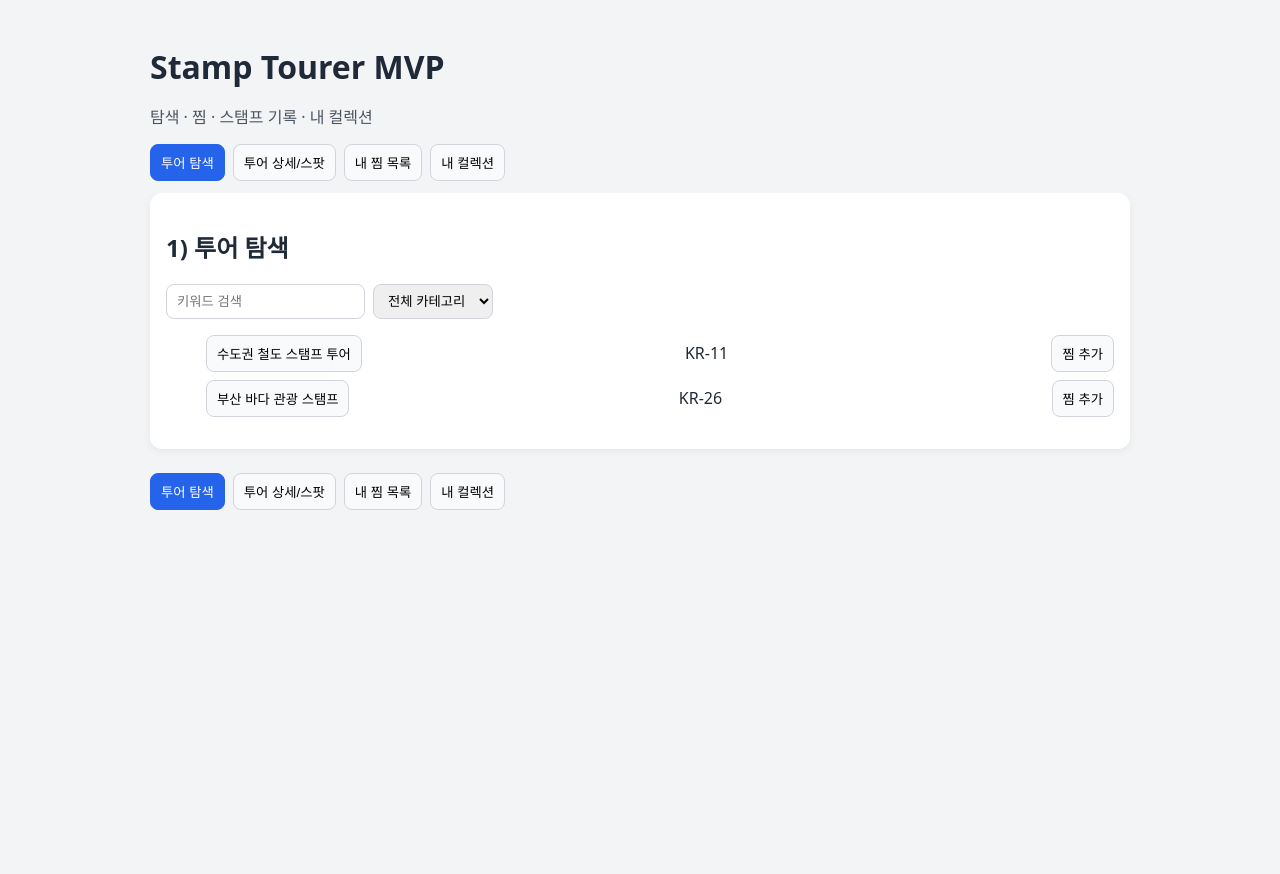
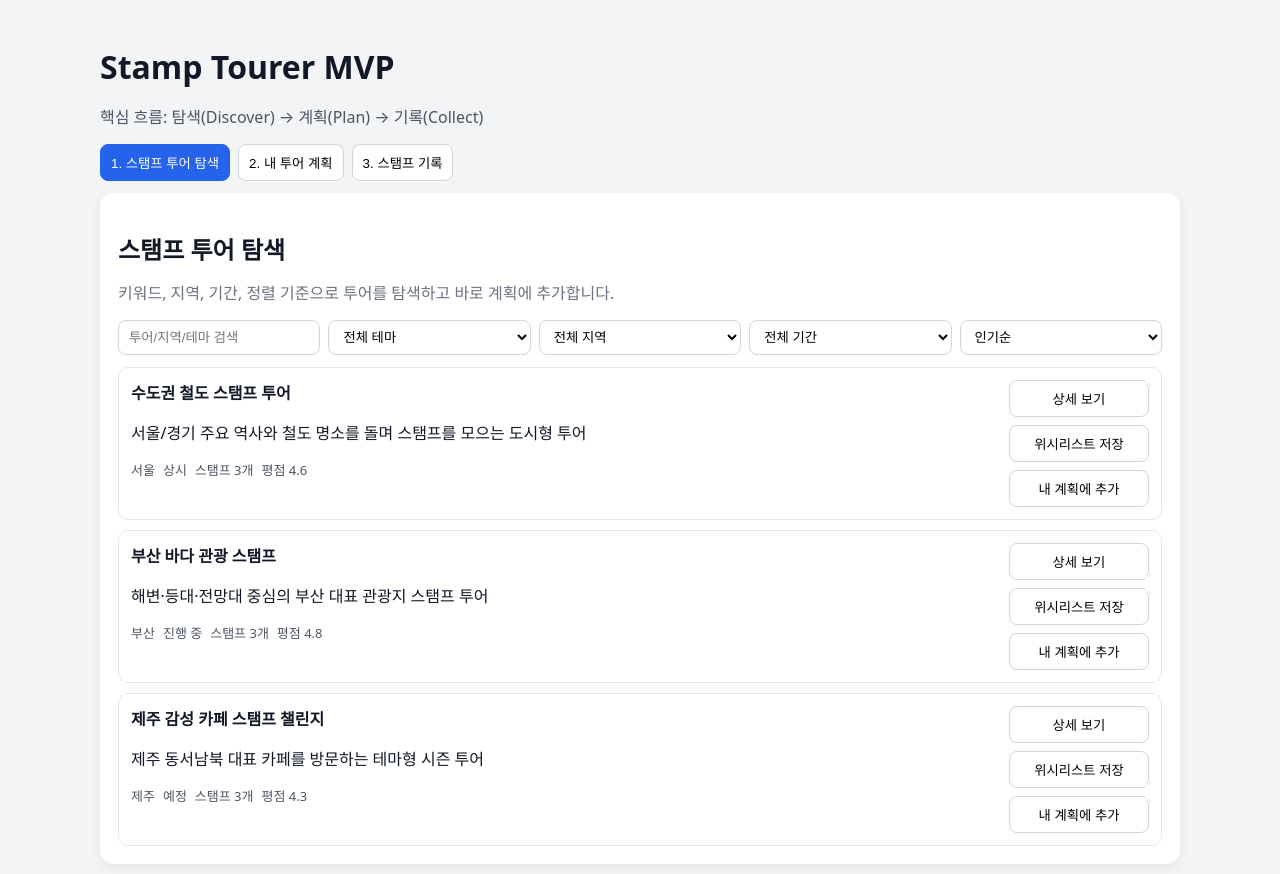
Before and after one commit to inmengwi/stamp_tourer, a React (Vite) app in the folder frontend/: page / in a window 1280 px wide. Shown: the top 874 px of the page. Before the commit the page ends 800 px from the top, so only its background shows below. Built offline with nearby package versions, Linux system fonts and the light colour scheme.

Commit message:
feat: MVP 핵심 3개 기능 페이지 재구성

```diff
--- a/frontend/src/App.jsx
+++ b/frontend/src/App.jsx
@@ -1,187 +1,323 @@
 import { useMemo, useState } from 'react';
-import { DEMO_USER, TOURS } from './data';
+import {
+  CATEGORY_OPTIONS,
+  DEMO_USER,
+  PERIOD_OPTIONS,
+  REGION_OPTIONS,
+  SORT_OPTIONS,
+  TOURS,
+  VERIFICATION_OPTIONS,
+} from './data';
 
-const categoryOptions = [
-  { value: '', label: '전체 카테고리' },
-  { value: 'railway', label: '철도' },
-  { value: 'sightseeing', label: '관광' },
-  { value: 'festival', label: '축제' },
-  { value: 'local', label: '지역' },
-  { value: 'theme', label: '테마' },
+const pages = [
+  { key: 'discover', label: '1. 스탬프 투어 탐색' },
+  { key: 'plan', label: '2. 내 투어 계획' },
+  { key: 'collect', label: '3. 스탬프 기록' },
 ];
 
-const pages = [
-  { key: 'explore', label: '투어 탐색' },
-  { key: 'detail', label: '투어 상세/스팟' },
-  { key: 'wishlist', label: '내 찜 목록' },
-  { key: 'collection', label: '내 컬렉션' },
-];
+const prettyPeriod = {
+  active: '진행 중',
+  always: '상시',
+  upcoming: '예정',
+};
 
 export function App() {
-  const [currentPage, setCurrentPage] = useState('explore');
+  const [currentPage, setCurrentPage] = useState('discover');
   const [keyword, setKeyword] = useState('');
   const [category, setCategory] = useState('');
-  const [selectedTourId, setSelectedTourId] = useState(TOURS[0].id);
+  const [region, setRegion] = useState('');
+  const [period, setPeriod] = useState('');
+  const [sortBy, setSortBy] = useState('popular');
+
   const [wishlist, setWishlist] = useState([]);
+  const [activePlans, setActivePlans] = useState([]);
+  const [completedPlans, setCompletedPlans] = useState([]);
+  const [planDates, setPlanDates] = useState({});
+  const [selectedTourId, setSelectedTourId] = useState(TOURS[0]?.id);
+
   const [records, setRecords] = useState([]);
-  const [memoBySpot, setMemoBySpot] = useState({});
+  const [recordType, setRecordType] = useState('qr');
+  const [recordMemo, setRecordMemo] = useState('');
+  const [selectedSpotId, setSelectedSpotId] = useState(TOURS[0]?.spots[0]?.id);
+
+  const allSpots = TOURS.flatMap((tour) => tour.spots.map((spot) => ({ ...spot, tourId: tour.id, tourTitle: tour.title })));
 
   const filteredTours = useMemo(() => {
-    return TOURS.filter((tour) => {
-      const keywordMatched =
-        keyword.trim() === '' ||
-        tour.title.toLowerCase().includes(keyword.toLowerCase()) ||
-        tour.description.toLowerCase().includes(keyword.toLowerCase());
+    const base = TOURS.filter((tour) => {
+      const target = `${tour.title} ${tour.description} ${tour.regionCode}`.toLowerCase();
+      const keywordMatched = keyword.trim() === '' || target.includes(keyword.toLowerCase());
       const categoryMatched = category === '' || category === tour.category;
-      return keywordMatched && categoryMatched;
+      const regionMatched = region === '' || region === tour.regionCode;
+      const periodMatched = period === '' || period === tour.period;
+      return keywordMatched && categoryMatched && regionMatched && periodMatched;
     });
-  }, [keyword, category]);
 
-  const selectedTour = TOURS.find((tour) => tour.id === selectedTourId) ?? filteredTours[0];
+    return [...base].sort((a, b) => {
+      if (sortBy === 'review') return b.reviewScore - a.reviewScore;
+      if (sortBy === 'latest') return b.id.localeCompare(a.id);
+      return b.participants - a.participants;
+    });
+  }, [keyword, category, region, period, sortBy]);
+
+  const selectedTour = TOURS.find((tour) => tour.id === selectedTourId) ?? filteredTours[0] ?? TOURS[0];
 
   const toggleWishlist = (tourId) => {
     setWishlist((prev) => (prev.includes(tourId) ? prev.filter((id) => id !== tourId) : [...prev, tourId]));
   };
 
-  const createRecord = (spotId) => {
-    const duplicate = records.some((record) => record.userId === DEMO_USER && record.stampSpotId === spotId);
-    if (duplicate) {
-      alert('이미 기록된 스탬프입니다.');
+  const startPlan = (tourId) => {
+    setActivePlans((prev) => (prev.includes(tourId) ? prev : [...prev, tourId]));
+    setCompletedPlans((prev) => prev.filter((id) => id !== tourId));
+  };
+
+  const completePlan = (tourId) => {
+    setCompletedPlans((prev) => (prev.includes(tourId) ? prev : [...prev, tourId]));
+    setActivePlans((prev) => prev.filter((id) => id !== tourId));
+  };
+
+  const saveStampRecord = () => {
+    if (!selectedSpotId) {
+      alert('기록할 스탬프를 선택해주세요.');
+      return;
+    }
+
+    const alreadySaved = records.some((record) => record.spotId === selectedSpotId);
+    if (alreadySaved) {
+      alert('이미 기록한 스탬프입니다.');
       return;
     }
 
     setRecords((prev) => [
-      ...prev,
       {
         id: crypto.randomUUID(),
         userId: DEMO_USER,
-        stampSpotId: spotId,
+        spotId: selectedSpotId,
+        method: recordType,
+        memo: recordMemo.trim(),
         acquiredAt: new Date().toISOString(),
-        memo: memoBySpot[spotId] || '',
       },
+      ...prev,
     ]);
+
+    setRecordMemo('');
   };
 
-  const wishlistTours = TOURS.filter((tour) => wishlist.includes(tour.id));
+  const recordsWithMeta = records.map((record) => {
+    const spot = allSpots.find((candidate) => candidate.id === record.spotId);
+    return {
+      ...record,
+      spotName: spot?.name ?? '알 수 없는 스팟',
+      tourTitle: spot?.tourTitle ?? '알 수 없는 투어',
+    };
+  });
 
-  const openTourDetail = (tourId) => {
-    setSelectedTourId(tourId);
-    setCurrentPage('detail');
-  };
+  const completedToursCount = completedPlans.length;
+  const favoriteRecords = recordsWithMeta.filter((record) => record.memo.includes('⭐'));
 
-  const renderContent = () => {
-    if (currentPage === 'explore') {
-      return (
+  const renderDiscoverPage = () => (
     <section className="card">
-          <h2>1) 투어 탐색</h2>
-          <div className="controls">
-            <input
-              placeholder="키워드 검색"
-              value={keyword}
-              onChange={(event) => setKeyword(event.target.value)}
-            />
+      <h2>스탬프 투어 탐색</h2>
+      <p className="helper">키워드, 지역, 기간, 정렬 기준으로 투어를 탐색하고 바로 계획에 추가합니다.</p>
+
+      <div className="controls grid-5">
+        <input placeholder="투어/지역/테마 검색" value={keyword} onChange={(event) => setKeyword(event.target.value)} />
         <select value={category} onChange={(event) => setCategory(event.target.value)}>
-              {categoryOptions.map((option) => (
+          {CATEGORY_OPTIONS.map((option) => (
+            <option key={option.value} value={option.value}>
+              {option.label}
+            </option>
+          ))}
+        </select>
+        <select value={region} onChange={(event) => setRegion(event.target.value)}>
+          {REGION_OPTIONS.map((option) => (
+            <option key={option.value} value={option.value}>
+              {option.label}
+            </option>
+          ))}
+        </select>
+        <select value={period} onChange={(event) => setPeriod(event.target.value)}>
+          {PERIOD_OPTIONS.map((option) => (
+            <option key={option.value} value={option.value}>
+              {option.label}
+            </option>
+          ))}
+        </select>
+        <select value={sortBy} onChange={(event) => setSortBy(event.target.value)}>
+          {SORT_OPTIONS.map((option) => (
             <option key={option.value} value={option.value}>
               {option.label}
             </option>
           ))}
         </select>
       </div>
-          <ul>
+
+      <ul className="list">
         {filteredTours.map((tour) => (
-              <li key={tour.id} className="tour-item">
-                <button onClick={() => openTourDetail(tour.id)}>{tour.title}</button>
+          <li key={tour.id} className="tour-card">
+            <div>
+              <strong>{tour.title}</strong>
+              <p>{tour.description}</p>
+              <div className="meta">
                 <span>{tour.regionCode}</span>
-                <button onClick={() => toggleWishlist(tour.id)}>
-                  {wishlist.includes(tour.id) ? '찜 해제' : '찜 추가'}
-                </button>
-              </li>
-            ))}
-            {filteredTours.length === 0 && <li>검색 결과가 없습니다.</li>}
-          </ul>
-        </section>
-      );
-    }
-
-    if (currentPage === 'detail') {
-      return (
-        <section className="card">
-          <h2>2) 투어 상세 / 스팟</h2>
-          {!selectedTour && <p>선택된 투어가 없습니다. 투어 탐색에서 먼저 선택해 주세요.</p>}
-          {selectedTour && (
-            <>
-              <h3>{selectedTour.title}</h3>
-              <p>{selectedTour.description}</p>
-              <ul>
-                {selectedTour.spots.map((spot) => (
-                  <li key={spot.id} className="spot-item">
-                    <div>
-                      <strong>{spot.name}</strong>
-                      <p>{spot.address}</p>
+                <span>{prettyPeriod[tour.period]}</span>
+                <span>스탬프 {tour.spots.length}개</span>
+                <span>평점 {tour.reviewScore}</span>
               </div>
-                    <div className="spot-actions">
-                      <input
-                        placeholder="메모"
-                        value={memoBySpot[spot.id] || ''}
-                        onChange={(event) =>
-                          setMemoBySpot((prev) => ({
-                            ...prev,
-                            [spot.id]: event.target.value,
-                          }))
-                        }
-                      />
-                      <button onClick={() => createRecord(spot.id)}>스탬프 기록</button>
+            </div>
+            <div className="stack-actions">
+              <button onClick={() => setSelectedTourId(tour.id)}>상세 보기</button>
+              <button onClick={() => toggleWishlist(tour.id)}>{wishlist.includes(tour.id) ? '위시리스트 해제' : '위시리스트 저장'}</button>
+              <button onClick={() => startPlan(tour.id)}>내 계획에 추가</button>
             </div>
           </li>
         ))}
       </ul>
-            </>
+      {filteredTours.length === 0 && <p>조건에 맞는 투어가 없습니다.</p>}
+    </section>
+  );
+
+  const renderPlanPage = () => {
+    const wishlistTours = TOURS.filter((tour) => wishlist.includes(tour.id));
+    const activeTours = TOURS.filter((tour) => activePlans.includes(tour.id));
+    const doneTours = TOURS.filter((tour) => completedPlans.includes(tour.id));
+
+    return (
+      <section className="card">
+        <h2>내 투어 계획</h2>
+        <p className="helper">위시리스트/참여 등록/일정/진행률을 한 곳에서 관리합니다.</p>
+
+        <div className="plan-summary">
+          <article>
+            <h3>위시리스트</h3>
+            <p>{wishlistTours.length}개</p>
+          </article>
+          <article>
+            <h3>진행 중 투어</h3>
+            <p>{activeTours.length}개</p>
+          </article>
+          <article>
+            <h3>완료 투어</h3>
+            <p>{doneTours.length}개</p>
+          </article>
+        </div>
+
+        <h3>진행 중 체크리스트</h3>
+        <ul className="list">
+          {activeTours.map((tour) => {
+            const acquiredCount = recordsWithMeta.filter((record) => record.tourTitle === tour.title).length;
+            const progress = Math.round((acquiredCount / tour.spots.length) * 100);
+            return (
+              <li key={tour.id} className="tour-card">
+                <div>
+                  <strong>{tour.title}</strong>
+                  <p>예상 {tour.estimatedHours}시간 · 예상 비용 {tour.estimatedCost}</p>
+                  <label>
+                    투어 예정일
+                    <input
+                      type="date"
+                      value={planDates[tour.id] || ''}
+                      onChange={(event) => setPlanDates((prev) => ({ ...prev, [tour.id]: event.target.value }))}
+                    />
+                  </label>
+                  <div className="progress-wrap">
+                    <progress value={acquiredCount} max={tour.spots.length} />
+                    <span>
+                      {acquiredCount}/{tour.spots.length} ({progress}%)
+                    </span>
+                  </div>
+                </div>
+                <div className="stack-actions">
+                  <button onClick={() => completePlan(tour.id)}>완료 처리</button>
+                  <button onClick={() => setSelectedTourId(tour.id)}>상세 보기</button>
+                </div>
+              </li>
+            );
+          })}
+        </ul>
+        {activeTours.length === 0 && <p>진행 중인 투어가 없습니다. 탐색 페이지에서 계획에 추가해보세요.</p>}
+
+        <h3>선택 투어 상세</h3>
+        {selectedTour && (
+          <article className="detail-box">
+            <strong>{selectedTour.title}</strong>
+            <p>{selectedTour.description}</p>
+            <p>
+              완주 조건: {selectedTour.spots.length}개 스팟 방문 · 보상: {selectedTour.reward}
+            </p>
+            <ul>
+              {selectedTour.spots.map((spot) => (
+                <li key={spot.id}>
+                  {spot.name} ({spot.openHours}) - {spot.address}
+                </li>
+              ))}
+            </ul>
+          </article>
         )}
       </section>
     );
-    }
+  };
 
-    if (currentPage === 'wishlist') {
-      return (
+  const renderCollectPage = () => (
     <section className="card">
-          <h2>3) 내 찜 목록</h2>
-          <ul>
-            {wishlistTours.map((tour) => (
-              <li key={tour.id} className="tour-item">
-                <button onClick={() => openTourDetail(tour.id)}>{tour.title}</button>
-                <span>{tour.regionCode}</span>
-                <button onClick={() => toggleWishlist(tour.id)}>찜 해제</button>
+      <h2>스탬프 기록</h2>
+      <p className="helper">QR/GPS/사진/수동 방식으로 스탬프를 인증하고 컬렉션을 관리합니다.</p>
+
+      <div className="controls grid-3">
+        <select value={selectedSpotId} onChange={(event) => setSelectedSpotId(event.target.value)}>
+          {allSpots.map((spot) => (
+            <option key={spot.id} value={spot.id}>
+              {spot.tourTitle} · {spot.name}
+            </option>
+          ))}
+        </select>
+        <select value={recordType} onChange={(event) => setRecordType(event.target.value)}>
+          {VERIFICATION_OPTIONS.map((option) => (
+            <option key={option.value} value={option.value}>
+              {option.label}
+            </option>
+          ))}
+        </select>
+        <input placeholder="메모 (⭐ 입력 시 즐겨찾기)" value={recordMemo} onChange={(event) => setRecordMemo(event.target.value)} />
+      </div>
+      <button onClick={saveStampRecord}>스탬프 기록 저장</button>
+
+      <div className="plan-summary stats">
+        <article>
+          <h3>총 스탬프 수</h3>
+          <p>{recordsWithMeta.length}</p>
+        </article>
+        <article>
+          <h3>완주 투어 수</h3>
+          <p>{completedToursCount}</p>
+        </article>
+        <article>
+          <h3>즐겨찾기 스탬프</h3>
+          <p>{favoriteRecords.length}</p>
+        </article>
+      </div>
+
+      <h3>획득 타임라인</h3>
+      <ul className="list">
+        {recordsWithMeta.map((record) => (
+          <li key={record.id} className="timeline-item">
+            <strong>{record.spotName}</strong>
+            <span>{record.tourTitle}</span>
+            <span>{new Date(record.acquiredAt).toLocaleString()}</span>
+            <span>{record.method}</span>
+            <span>{record.memo || '메모 없음'}</span>
           </li>
         ))}
-            {wishlistTours.length === 0 && <li>아직 찜한 투어가 없습니다.</li>}
       </ul>
+      {recordsWithMeta.length === 0 && <p>아직 기록된 스탬프가 없습니다.</p>}
     </section>
   );
-    }
-
-    return (
-      <section className="card">
-        <h2>4) 내 컬렉션</h2>
-        <p>총 스탬프 수: {records.length}</p>
-        <ul>
-          {records.map((record) => (
-            <li key={record.id}>
-              {record.stampSpotId} / {new Date(record.acquiredAt).toLocaleString()} / {record.memo || '메모 없음'}
-            </li>
-          ))}
-          {records.length === 0 && <li>아직 획득한 스탬프가 없습니다.</li>}
-        </ul>
-      </section>
-    );
-  };
 
   return (
     <main className="page">
       <header className="top-nav">
         <h1>Stamp Tourer MVP</h1>
-        <p className="subtitle">탐색 · 찜 · 스탬프 기록 · 내 컬렉션</p>
-        <nav className="tabs" aria-label="상단 내비게이션">
+        <p className="subtitle">핵심 흐름: 탐색(Discover) → 계획(Plan) → 기록(Collect)</p>
+        <nav className="tabs" aria-label="기능 내비게이션">
           {pages.map((page) => (
             <button
               key={page.key}
@@ -194,19 +330,9 @@ export function App() {
         </nav>
       </header>
 
-      {renderContent()}
-
-      <nav className="bottom-nav" aria-label="하단 내비게이션">
-        {pages.map((page) => (
-          <button
-            key={page.key}
-            className={currentPage === page.key ? 'is-active' : ''}
-            onClick={() => setCurrentPage(page.key)}
-          >
-            {page.label}
-          </button>
-        ))}
-      </nav>
+      {currentPage === 'discover' && renderDiscoverPage()}
+      {currentPage === 'plan' && renderPlanPage()}
+      {currentPage === 'collect' && renderCollectPage()}
     </main>
   );
 }
--- a/frontend/src/data.js
+++ b/frontend/src/data.js
@@ -4,19 +4,103 @@ export const TOURS = [
   {
     id: '11111111-1111-1111-1111-111111111111',
     title: '수도권 철도 스탬프 투어',
-    description: '서울/경기 주요 역을 방문해 스탬프를 모아요.',
+    description: '서울/경기 주요 역사와 철도 명소를 돌며 스탬프를 모으는 도시형 투어',
     category: 'railway',
-    regionCode: 'KR-11',
+    regionCode: '서울',
+    difficulty: 'mid',
+    duration: 'day',
+    budget: 'low',
+    period: 'always',
     status: 'active',
-    spots: [{ id: 'aaaaaaaa-aaaa-aaaa-aaaa-aaaaaaaaaaaa', name: '서울역', address: '서울 중구 한강대로 405' }],
+    reviewScore: 4.6,
+    participants: 1240,
+    reward: '기념 승차권 + 한정 배지',
+    estimatedHours: 6,
+    estimatedCost: '₩18,000',
+    spots: [
+      { id: 'aaaaaaaa-aaaa-aaaa-aaaa-aaaaaaaaaaaa', name: '서울역', address: '서울 중구 한강대로 405', openHours: '05:00-24:00' },
+      { id: 'aaaaaaaa-aaaa-aaaa-aaaa-aaaaaaaaaaab', name: '용산역', address: '서울 용산구 한강대로23길 55', openHours: '05:30-23:30' },
+      { id: 'aaaaaaaa-aaaa-aaaa-aaaa-aaaaaaaaaaac', name: '수원역', address: '경기 수원시 팔달구 덕영대로 924', openHours: '05:00-24:00' },
+    ],
   },
   {
     id: '22222222-2222-2222-2222-222222222222',
     title: '부산 바다 관광 스탬프',
-    description: '해변/등대/전망대를 돌며 스탬프를 수집해요.',
+    description: '해변·등대·전망대 중심의 부산 대표 관광지 스탬프 투어',
     category: 'sightseeing',
-    regionCode: 'KR-26',
+    regionCode: '부산',
+    difficulty: 'beginner',
+    duration: 'weekend',
+    budget: 'mid',
+    period: 'active',
     status: 'active',
-    spots: [{ id: 'bbbbbbbb-bbbb-bbbb-bbbb-bbbbbbbbbbbb', name: '광안리 해변', address: '부산 수영구 광안해변로' }],
+    reviewScore: 4.8,
+    participants: 980,
+    reward: '완주 인증서 + 로컬 카페 쿠폰',
+    estimatedHours: 10,
+    estimatedCost: '₩42,000',
+    spots: [
+      { id: 'bbbbbbbb-bbbb-bbbb-bbbb-bbbbbbbbbbbb', name: '광안리 해변', address: '부산 수영구 광안해변로', openHours: '상시 개방' },
+      { id: 'bbbbbbbb-bbbb-bbbb-bbbb-bbbbbbbbbbba', name: '오륙도 스카이워크', address: '부산 남구 오륙도로 137', openHours: '09:00-18:00' },
+      { id: 'bbbbbbbb-bbbb-bbbb-bbbb-bbbbbbbbbbbc', name: '청사포 다릿돌전망대', address: '부산 해운대구 중동 산3-9', openHours: '09:00-18:00' },
+    ],
+  },
+  {
+    id: '33333333-3333-3333-3333-333333333333',
+    title: '제주 감성 카페 스탬프 챌린지',
+    description: '제주 동서남북 대표 카페를 방문하는 테마형 시즌 투어',
+    category: 'theme',
+    regionCode: '제주',
+    difficulty: 'mid',
+    duration: 'long',
+    budget: 'high',
+    period: 'upcoming',
+    status: 'upcoming',
+    reviewScore: 4.3,
+    participants: 530,
+    reward: '시즌 한정 굿즈',
+    estimatedHours: 16,
+    estimatedCost: '₩95,000',
+    spots: [
+      { id: 'cccccccc-cccc-cccc-cccc-cccccccccccc', name: '애월 오션뷰 카페', address: '제주 제주시 애월읍', openHours: '10:00-20:00' },
+      { id: 'cccccccc-cccc-cccc-cccc-ccccccccccca', name: '성산 일출 카페', address: '제주 서귀포시 성산읍', openHours: '09:00-19:00' },
+      { id: 'cccccccc-cccc-cccc-cccc-cccccccccccb', name: '서귀포 가든 카페', address: '제주 서귀포시 강정동', openHours: '11:00-21:00' },
+    ],
   },
 ];
+
+export const CATEGORY_OPTIONS = [
+  { value: '', label: '전체 테마' },
+  { value: 'railway', label: '철도' },
+  { value: 'sightseeing', label: '관광' },
+  { value: 'festival', label: '축제' },
+  { value: 'local', label: '지역' },
+  { value: 'theme', label: '테마' },
+];
+
+export const REGION_OPTIONS = [
+  { value: '', label: '전체 지역' },
+  { value: '서울', label: '서울' },
+  { value: '부산', label: '부산' },
+  { value: '제주', label: '제주' },
+];
+
+export const PERIOD_OPTIONS = [
+  { value: '', label: '전체 기간' },
+  { value: 'active', label: '진행 중' },
+  { value: 'always', label: '상시' },
+  { value: 'upcoming', label: '예정' },
+];
+
+export const SORT_OPTIONS = [
+  { value: 'popular', label: '인기순' },
+  { value: 'latest', label: '최신순' },
+  { value: 'review', label: '리뷰순' },
+];
+
+export const VERIFICATION_OPTIONS = [
+  { value: 'qr', label: 'QR 코드 스캔' },
+  { value: 'gps', label: 'GPS 체크인' },
+  { value: 'photo', label: '사진 업로드' },
+  { value: 'manual', label: '수동 입력' },
+];
--- a/frontend/src/styles.css
+++ b/frontend/src/styles.css
@@ -1,6 +1,6 @@
 :root {
   font-family: Pretendard, system-ui, -apple-system, sans-serif;
-  color: #1f2937;
+  color: #111827;
   background: #f3f4f6;
 }
 
@@ -9,7 +9,7 @@ body {
 }
 
 .page {
-  max-width: 980px;
+  max-width: 1080px;
   margin: 0 auto;
   padding: 24px;
 }
@@ -27,16 +27,23 @@ body {
   color: #4b5563;
 }
 
-.tabs,
-.bottom-nav {
+.tabs {
   display: flex;
   gap: 8px;
   overflow-x: auto;
 }
 
-.tabs button,
-.bottom-nav button {
-  white-space: nowrap;
+input,
+select,
+button {
+  border: 1px solid #d1d5db;
+  border-radius: 8px;
+  padding: 8px 10px;
+  background: #fff;
+}
+
+button {
+  cursor: pointer;
 }
 
 .is-active {
@@ -47,58 +54,112 @@ body {
 
 .card {
   background: #fff;
-  border-radius: 12px;
-  padding: 16px;
-  margin-bottom: 16px;
-  box-shadow: 0 2px 8px rgba(0, 0, 0, 0.06);
+  border-radius: 14px;
+  padding: 18px;
+  box-shadow: 0 4px 12px rgba(0, 0, 0, 0.06);
+}
+
+.helper {
+  margin-top: -6px;
+  color: #6b7280;
 }
 
 .controls {
-  display: flex;
+  display: grid;
   gap: 8px;
   margin-bottom: 12px;
 }
 
-input,
-select,
-button {
-  border: 1px solid #d1d5db;
-  border-radius: 8px;
-  padding: 8px 10px;
+.grid-5 {
+  grid-template-columns: repeat(5, minmax(0, 1fr));
 }
 
-button {
-  cursor: pointer;
-  background: #f9fafb;
+.grid-3 {
+  grid-template-columns: 2fr 1fr 2fr;
 }
 
-.tour-item,
-.spot-item {
+.list {
+  list-style: none;
+  padding: 0;
+  margin: 0;
+  display: flex;
+  flex-direction: column;
+  gap: 10px;
+}
+
+.tour-card,
+.timeline-item {
+  border: 1px solid #e5e7eb;
+  border-radius: 10px;
+  padding: 12px;
   display: flex;
   justify-content: space-between;
-  align-items: center;
   gap: 12px;
-  margin-bottom: 8px;
 }
 
-.spot-actions {
+.meta {
   display: flex;
+  gap: 8px;
+  flex-wrap: wrap;
+  color: #4b5563;
+  font-size: 13px;
+}
+
+.stack-actions {
+  display: flex;
+  flex-direction: column;
+  gap: 8px;
+  min-width: 140px;
+}
+
+.plan-summary {
+  display: grid;
+  grid-template-columns: repeat(3, minmax(0, 1fr));
+  gap: 8px;
+  margin-bottom: 14px;
+}
+
+.plan-summary article {
+  border: 1px solid #e5e7eb;
+  border-radius: 10px;
+  padding: 10px;
+}
+
+.detail-box {
+  border: 1px dashed #93c5fd;
+  padding: 12px;
+  border-radius: 10px;
+  background: #eff6ff;
+}
+
+.progress-wrap {
+  display: flex;
+  align-items: center;
   gap: 8px;
 }
 
-.bottom-nav {
-  position: sticky;
-  bottom: 0;
-  background: #f3f4f6;
-  padding: 8px 0;
+progress {
+  width: 120px;
 }
 
-@media (max-width: 768px) {
-  .controls,
-  .spot-item,
-  .tour-item,
-  .spot-actions {
+.timeline-item {
+  flex-direction: column;
+  align-items: flex-start;
+}
+
+@media (max-width: 900px) {
+  .grid-5,
+  .grid-3,
+  .plan-summary {
+    grid-template-columns: 1fr;
+  }
+
+  .tour-card {
     flex-direction: column;
-    align-items: stretch;
+  }
+
+  .stack-actions {
+    width: 100%;
+    min-width: 0;
   }
 }
```
Lines whose indentation alone changed are shown as unchanged.
